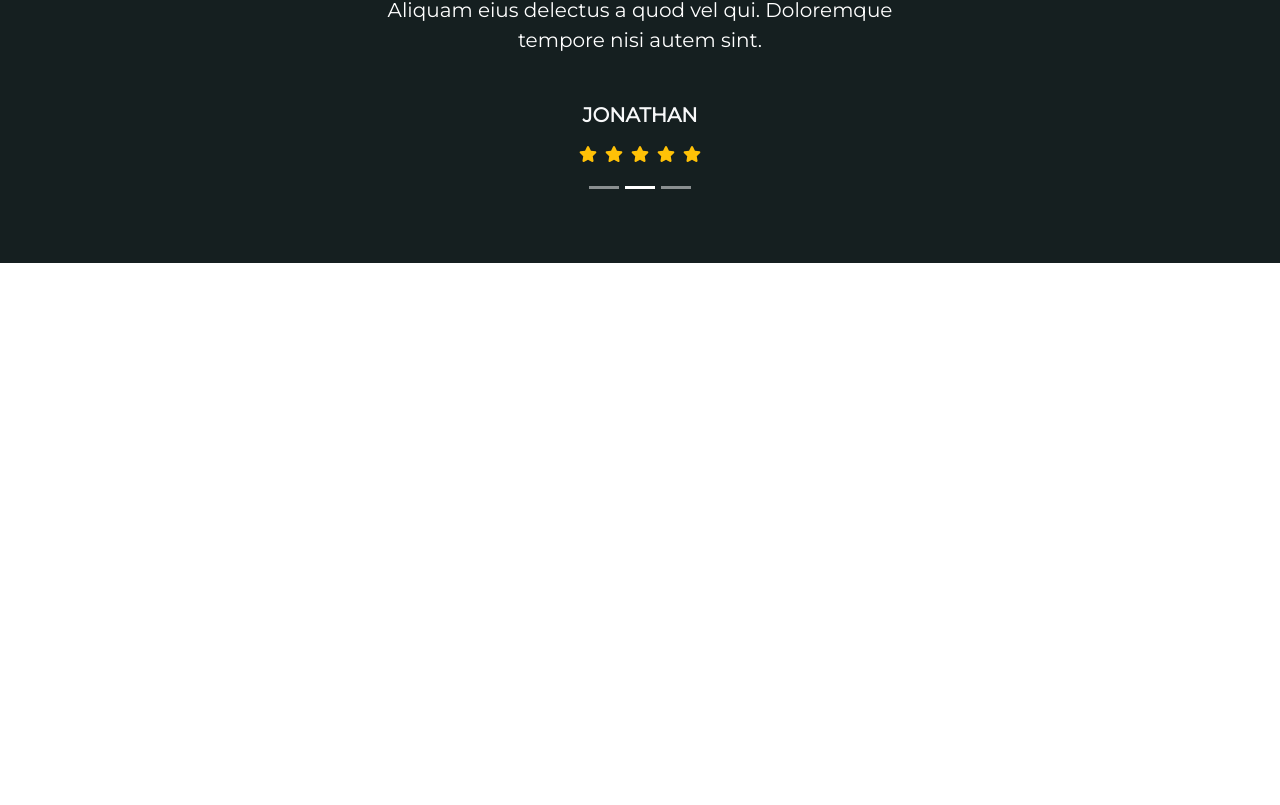
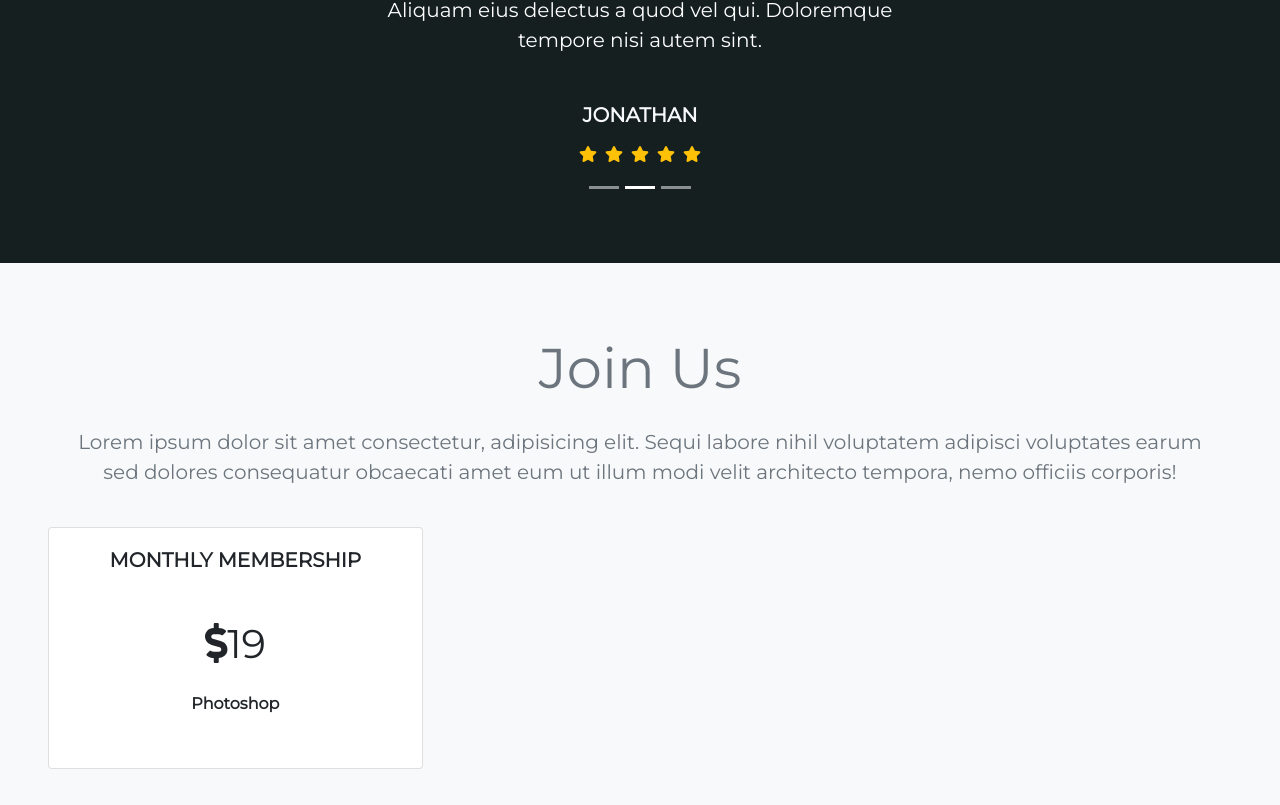
Before and after one commit to sheikhsuleman123/Landing-Page-Photo-X, a React (Create React App) app: page / in a window 1280 px wide. Shown: the part 4748-5553 px from the top of the page. Before the commit the page ends 5011 px from the top, so only its background shows below. Built offline with nearby package versions, Linux system fonts and the light colour scheme.

Commit message:
pricing section heading ok

```diff
--- a/src/App.js
+++ b/src/App.js
@@ -7,6 +7,7 @@ import MissionTwo from './Components/Mission/Mission2';
 import Collection from './Components/Collection/Collection';
 import Gallery from './Components/Gallery/Gallery';
 import Customer from './Components/Customer/Customer';
+import Pricing from './Components/Pricing/Pricing';
 
 function App() {
   return (
@@ -18,6 +19,7 @@ function App() {
       <Collection />
       <Gallery />
       <Customer />
+      <Pricing />
 
     </div>
   );
--- /dev/null
+++ b/src/Components/Pricing/Pricing.jsx
@@ -0,0 +1,32 @@
+import React, { Component } from 'react';
+
+export default class Pricing extends Component {
+  render() {
+    return (
+      <section className="bg-light text-center p-5">
+          <div className="conatiner-fluid">
+              <div className="row text-muted text-center">
+
+                  <div className="col m-4">
+                      <h1 className="display-4 mb-4">Join Us</h1>
+                      <p className="lead">Lorem ipsum dolor sit amet consectetur, adipisicing elit. Sequi labore nihil voluptatem adipisci voluptates earum sed dolores consequatur obcaecati amet eum ut illum modi velit architecto tempora, nemo officiis corporis!</p>
+                  </div>
+              </div>
+            <div className="row">
+                <div className="col-lg-4">
+                    <div className="card">
+                        <div className="card-body">
+                            <h5 className="text-uppercase font-weight-bold mb-5">Monthly Membership</h5>
+                        <h1><i className="fas fa-dollar-sign"></i>19 </h1>
+                        <ul className="list-unstyled">
+                            <li className="font-weight-bold py-3"> Photoshop</li>
+                        </ul>
+                        </div>
+                    </div>
+                </div>
+            </div>
+          </div>
+      </section>
+    );
+  }
+}
```
